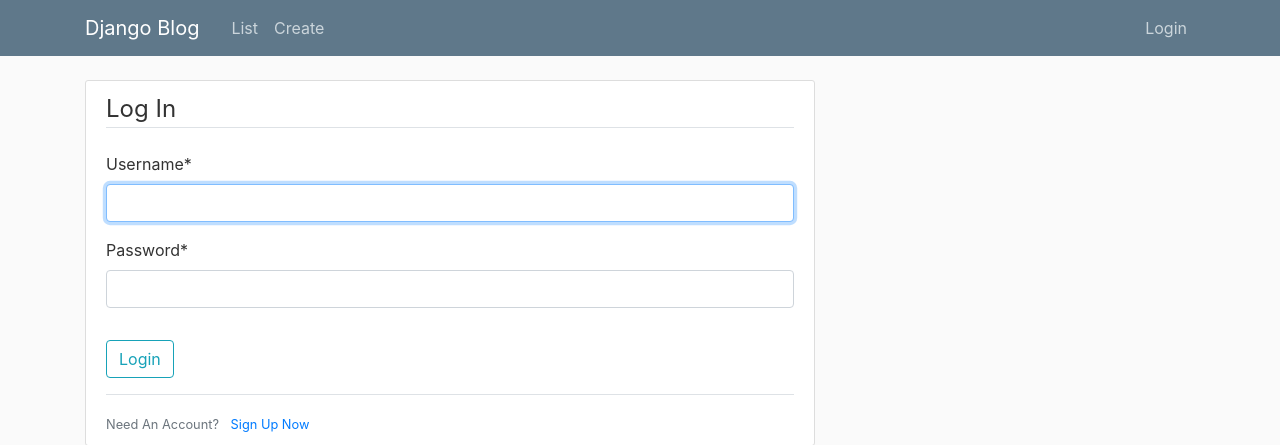
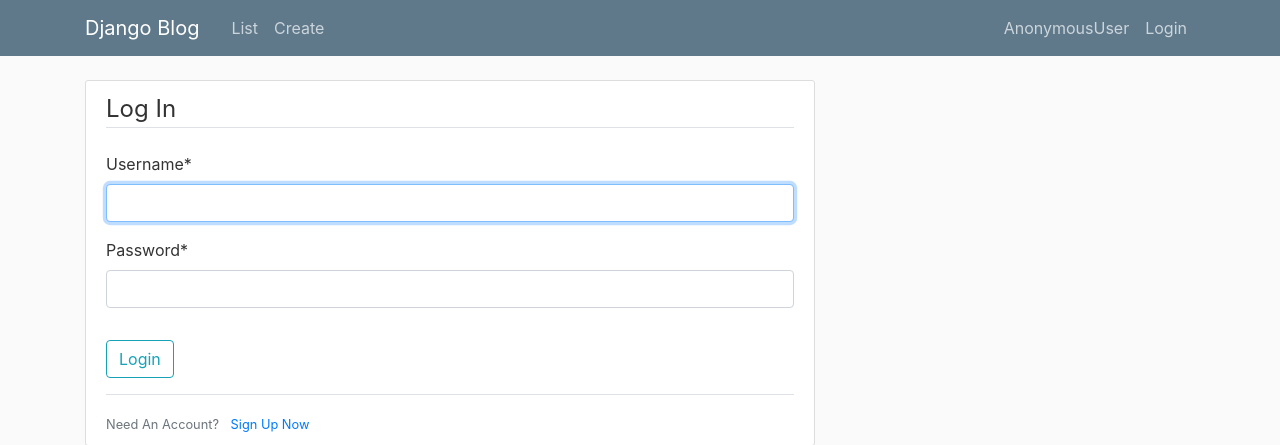
Before and after one commit to ecrespillo-eb/todolist, a Django app: page /login/ in a window 1280 px wide. Shown: the top 445 px of the page. Run offline with Django 3.2, Linux system fonts and the light colour scheme; some libraries are stand-ins or nearby versions.

Commit message:
user logged

```diff
--- a/todolist_app/templates/todolist_app/navigation.html
+++ b/todolist_app/templates/todolist_app/navigation.html
@@ -12,10 +12,11 @@
         </div>
         <!-- Navbar Right Side -->
         <div class="navbar-nav">
-          <a class="nav-item nav-link" href="#">{{ user.username }}</a>
           {% if user.is_authenticated %}
+            <a class="nav-item nav-link" href="#">{{ user.username }}</a>
             <a class="nav-item nav-link" href="{% url 'logout' %}">Logout</a>
           {% else%}
+            <a class="nav-item nav-link" href="#">AnonymousUser</a>
             <a class="nav-item nav-link" href="{% url 'login' %}">Login</a>
           {% endif %}
         </div>
```
